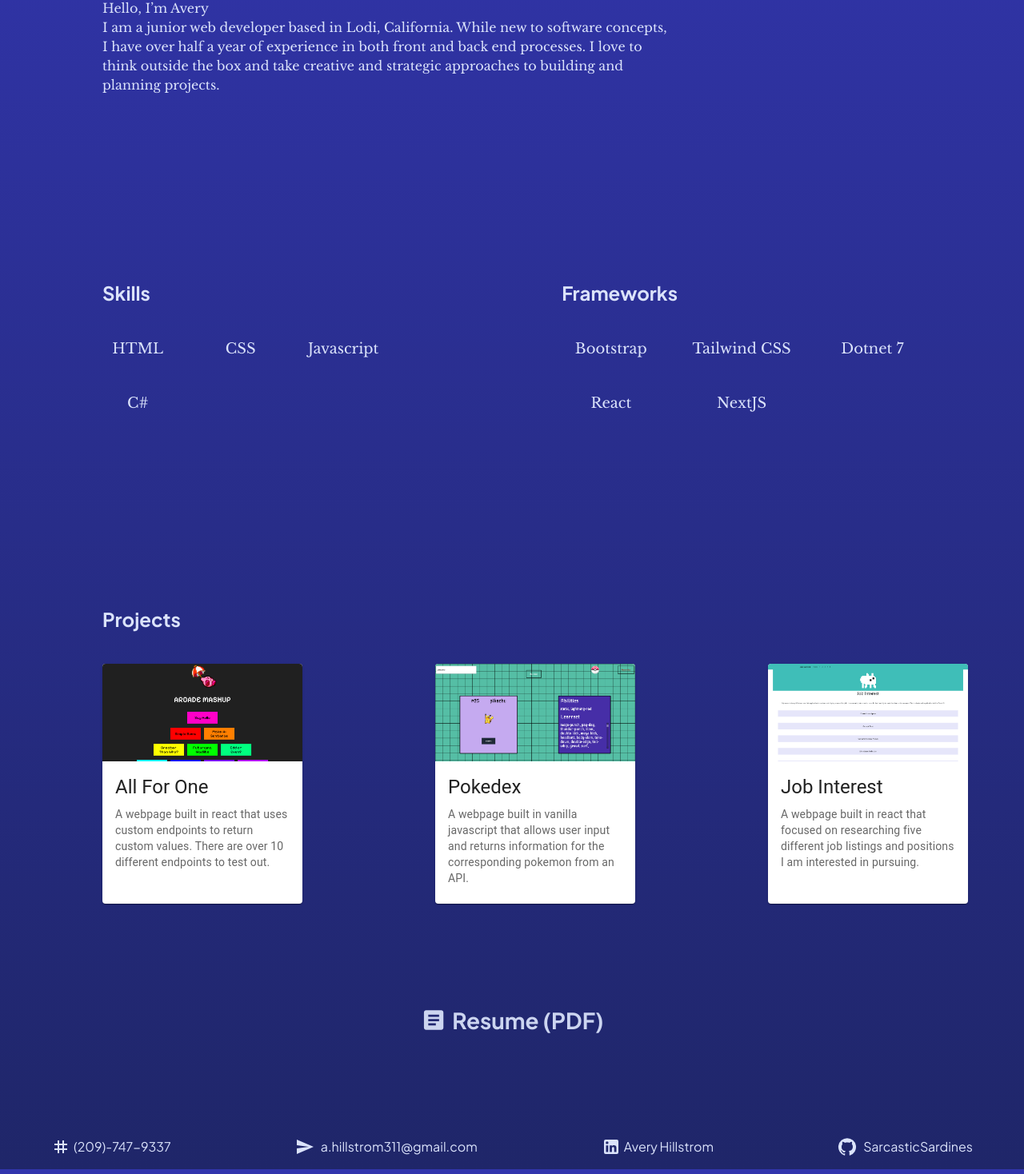
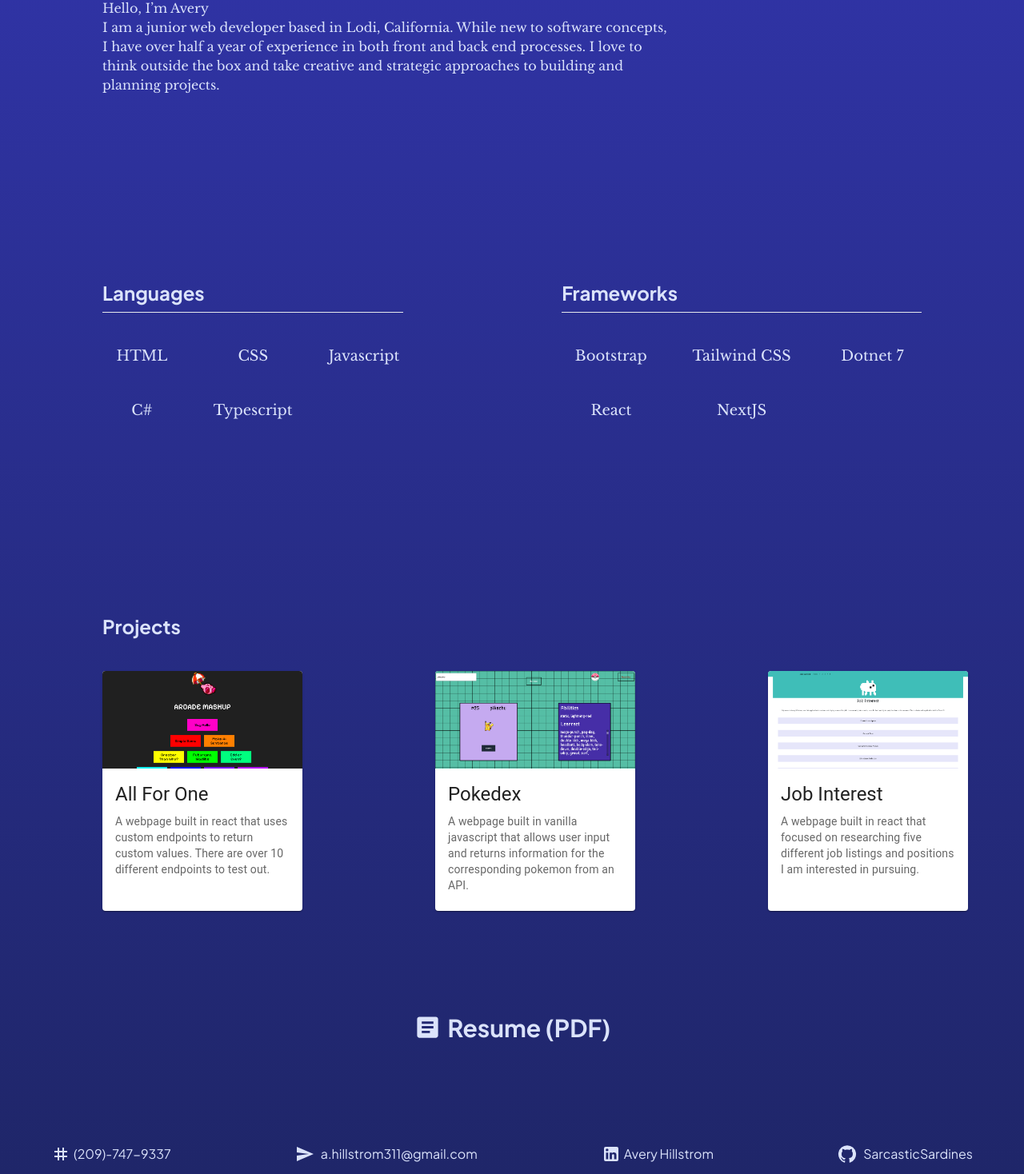
Before and after one commit to SarcasticSardines/portfolio, a Next.js app: page / in a window 1280 px wide. Shown: the part 273-1741 px from the top of the page at 80% size. Built offline with nearby package versions, Linux system fonts and the light colour scheme.

Commit message:
minor edits

```diff
--- a/src/app/components/SkillsComponent.tsx
+++ b/src/app/components/SkillsComponent.tsx
@@ -9,7 +9,8 @@ const SkillsComponent = () => {
     <div className='lg:flex lg:justify-between'>
 
       <div>
-        <p className='pb-10 font-bold text-2xl font-sec'>Skills</p>
+        <p className='pb-2 font-bold text-2xl font-sec'>Languages</p>
+        <hr className='pb-10'/>
         <div className="grid lg:grid-cols-3 grid-cols-2 gap-5 lg:gap-10 text-softlightlilac text-lg text-center">
             {/* <HtmlIcon fontSize='large'/>
             <CssIcon fontSize='large'/>
@@ -18,12 +19,14 @@ const SkillsComponent = () => {
             <p>CSS</p>
             <p>Javascript</p>
             <p>C#</p>
+            <p>Typescript</p>
 
         </div>
       </div>
 
       <div>
-        <p className='pb-10 lg:pt-0 pt-28 font-bold text-2xl font-sec'>Frameworks</p>
+        <p className='pb-2 lg:pt-0 pt-28 font-bold text-2xl font-sec'>Frameworks</p>
+        <hr className='pb-10'/>
         <div className="grid lg:grid-cols-3 grid-cols-2 gap-5 lg:gap-10 text-softlightlilac text-lg text-center">
             <p>Bootstrap</p>
             <p>Tailwind CSS</p>
--- a/src/app/components/pages/DisplayPage.tsx
+++ b/src/app/components/pages/DisplayPage.tsx
@@ -75,7 +75,8 @@ const DisplayPage = () => {
       </div>
 
       <div className='mt-32 mb-20 text-center'>
-        <a className='flex justify-center softlightlilac pulse' href='/pdfs/ResumeAH.pdf' target='_blank' rel='noopener noreferrer' download='ResumeAH'>
+        <a className='flex justify-center softlightlilac' href='/pdfs/ResumeAH.pdf' target='_blank' rel='noopener noreferrer' download='ResumeAH'>
+          {/* pulse wickedcss removed due to screen flickering error? */}
         <ArticleIcon fontSize='large' color='inherit' className=''/>
         <h1 className='ms-2 text-3xl font-bold font-sec'>Resume (PDF)</h1>
         </a>
```
